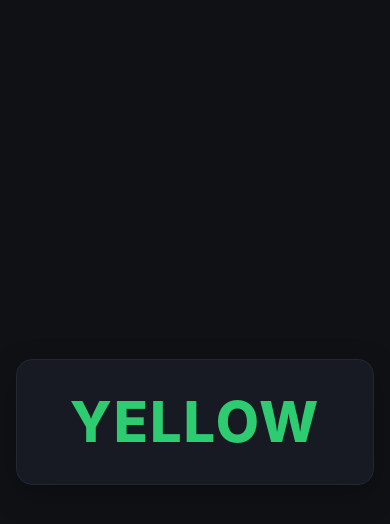
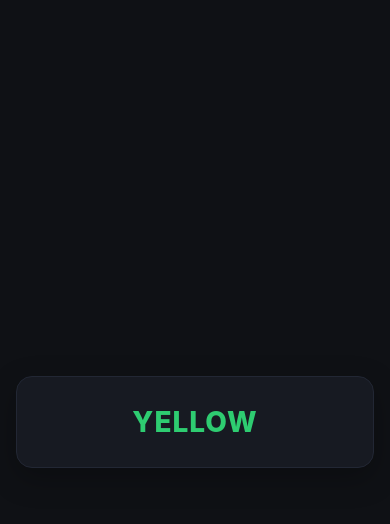
Before and after one commit to Brady-Robinson24/stroop-flanker, a plain HTML site: page index.html in a window 390 px wide. Both pictures are taken after a click on the button "Start Practice". Drawn offline with Linux system fonts and the light colour scheme.

Commit message:
index.html

```diff
--- a/index.html
+++ b/index.html
@@ -53,6 +53,14 @@
     .center { text-align: center; }
     .row { display:flex; gap: 40px; align-items:center; justify-content:center; }
     .stim { font-size: 56px; font-weight: 800; letter-spacing: 2px; }
+    @media (max-width: 700px) {
+  .stim { font-size: 36px; letter-spacing: 1px; }
+  .row { gap: 20px; }
+}
+@media (max-width: 500px) {
+  .stim { font-size: 28px; letter-spacing: 1px; }
+  .row { gap: 10px; }
+}
     .fix { font-size: 56px; }
     .small { font-size: 13px; color: var(--muted); }
     .grid { display:grid; grid-template-columns: repeat(2, minmax(0,1fr)); gap: 8px; }
```
